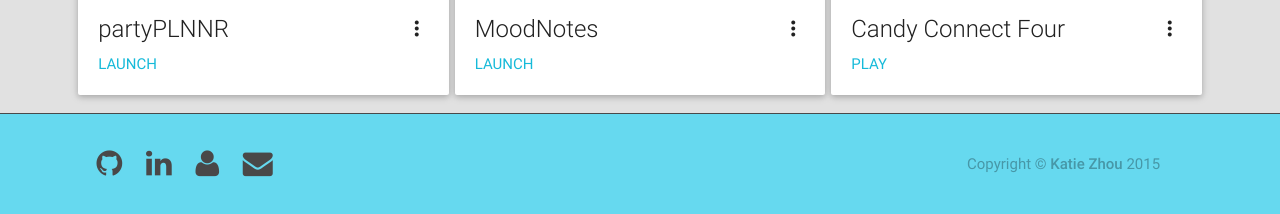
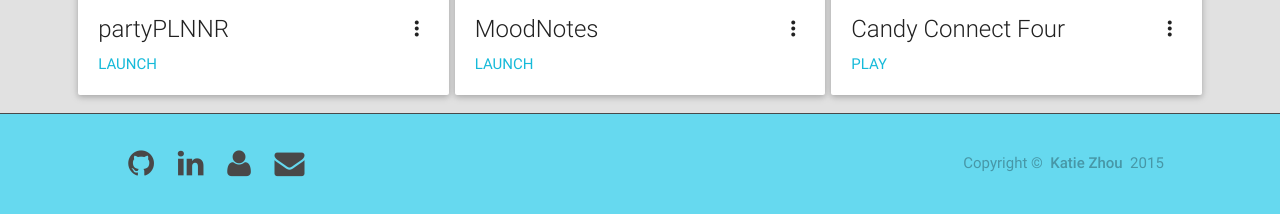
Before and after one commit to katiezhou/katiezhou.github.io, a plain HTML site: page index.html in a window 1280 px wide. Shown: the part 1970-2184 px from the top of the page. Drawn offline with nearby package versions, Linux system fonts and the light colour scheme.

Commit message:
fixing alignment on footer hopefully

```diff
--- a/css/style.css
+++ b/css/style.css
@@ -578,10 +578,6 @@ a.white-text:hover {
 }
 
 
-ul.social-icons {
-  float: left;
-}
-
 ul.social-icons li{
   display: inline;
   padding: 0px 10px;
@@ -593,7 +589,9 @@ ul.social-icons li{
 
 
 .copyright {
+  margin: 15px 0px;
   color: #4797a7;
+  line-height: 30px;
 }
 
 
@@ -632,3 +630,12 @@ div.line {
 #portfolio .row .col .card {
   margin: 0px !important;
 }
+
+@media only screen and (max-width: 992px) {
+  .page-footer {
+    height: 150px;
+  }
+
+
+
+}
--- a/index.html
+++ b/index.html
@@ -241,8 +241,8 @@
 
     <footer id="contact" class="page-footer section scrollspy valign-wrapper">
       <div class="container">
-        <div class="row footer-row valign-wrapper">
-          <div class="col s12 m7 l9">
+        <div class="row footer-row">
+          <div class="col s12 m12 l3">
             <ul class="social-icons">
               <li><a class="github-link" href="https://github.com/katiezhou"><i class="fa fa-github fa-2x tooltipped" data-position="top" data-delay="50" data-tooltip="Github"></i></a></li>
               <li><a class="linkedin-link" href="https://linkedin.com/in/zhoukatie"><i class="fa fa-linkedin fa-2x tooltipped" data-position="top" data-delay="50" data-tooltip="LinkedIn"></i></a></li>
@@ -251,9 +251,10 @@
             </ul>
 
           </div>
-          <div class="col s12 m5 l3 valign-wrapper">
-            <div class="copyright">
-              Copyright &copy; <strong>Katie Zhou</strong> 2015
+          <div class="col s12 m12 l6">&nbsp;</div>
+          <div class="col s12 m12 l3">
+            <div class="copyright valign-wrapper">
+              Copyright &copy; &nbsp;<strong>Katie Zhou</strong> &nbsp; 2015
             </div>
           </div>
 
```
